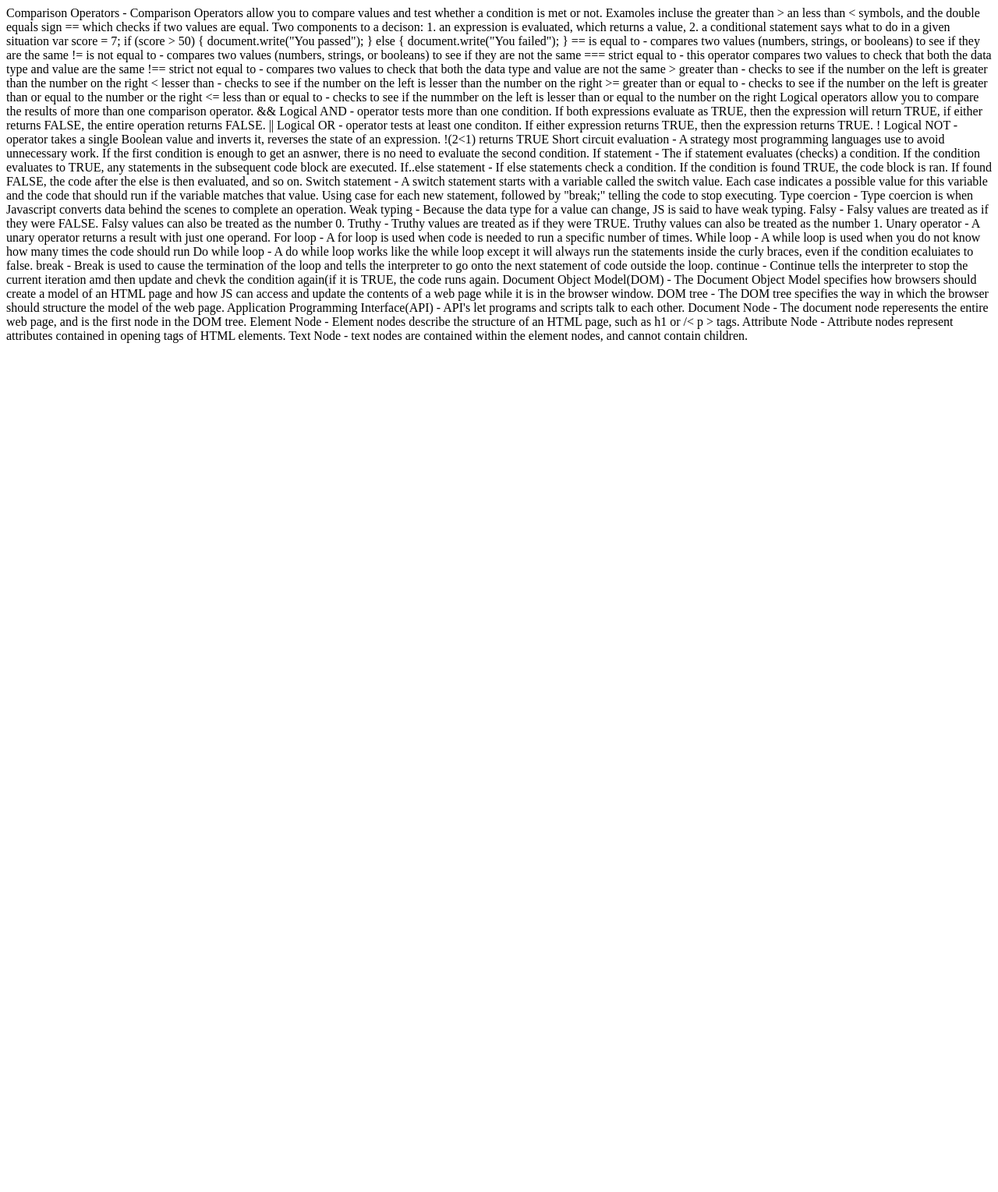
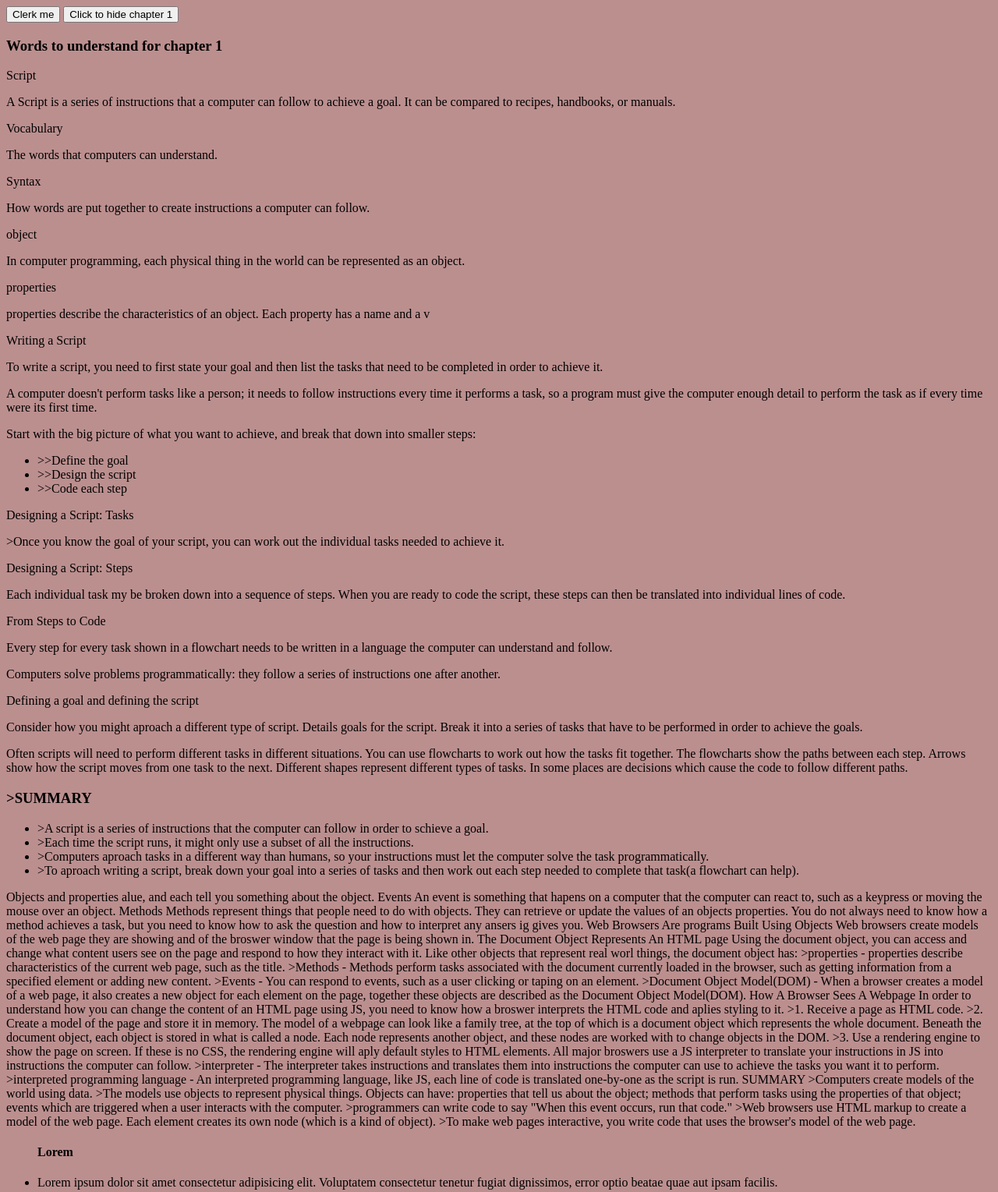
Before and after one commit to carter85/ccartersite, a plain HTML site: page notes.html in a window 1280 px wide. Shown: the whole page at 78% size. Before the commit the page ends 800 px from the top, so only its background shows below. Drawn offline with Linux system fonts and the light colour scheme.

Commit message:
added chap1 to notes.html, made hide button

```diff
--- a/css/styles.css
+++ b/css/styles.css
@@ -0,0 +1,16 @@
+#banner {
+    width: 100%;
+    height: 88px;
+    background: rgb(6,2,75);
+    background: linear-gradient(33deg,rgba(9,111,121,1) 0%, rgba(0,212,255,1) 100%);
+    display: grid;
+    position: fixed;
+    top: 0em;
+    left: 0em;
+    border-radius: 0% 0% 50% 50%;
+    border: 2px solid seagreen;
+}
+
+html {
+    background: rosybrown;
+}
--- a/js/scripts.js
+++ b/js/scripts.js
@@ -0,0 +1,9 @@
+function hideShit() {
+    var x = document.getElementById("chOne");
+    if (x.style.display === "none") {
+        x.style.display = "block";
+    }
+    else {
+        x.style.display = "none";
+    }
+}
--- a/notes.html
+++ b/notes.html
@@ -1,93 +1,117 @@
 <!DOCTYPE html>
 <html>
 <head>
-    <title>Notes, taken not stirred</title>
-    <link rel="stylesheet" type="text/css" href="css/styles.css">
+<title>JavaScript & JQuery Notes/Flash Cards</title>
+<link rel="stylesheet" href="./css/styles.css">
 </head>
 <body>
-    <div id="notes">
-    Comparison Operators - Comparison Operators allow you to compare values and test whether a condition is met or not. Examoles incluse the greater than > an less than < symbols, and the double equals sign == which checks if two values are equal.
+<button onclick="hideShit()">Clerk me</button>
+<input id="hideChapOne" type="button" onclick="hideShit()" value="Click to hide chapter 1">
+<div id="chOne">
+    <h3>Words to understand for chapter 1</h3>
+    <p class="words">Script</p><p class="defs">A Script is a series of instructions that a computer can follow to achieve a goal. It can be compared to recipes, handbooks, or manuals.</p>
+    <p class="words">Vocabulary</p><p class="defs">The words that computers can understand.</p>
+    <p class="words">Syntax</p><p class="defs">How words are put together to create instructions a computer can follow.</p>
+    <p>object</p><p>In computer programming, each physical thing in the world can be represented as an object.</p>
+    <p>properties</p><p>properties describe the characteristics of an object. Each property has a name and a v</p>
 
-    Two components to a decison: 1. an expression is evaluated, which returns a value, 2. a conditional statement says what to do in a given situation
-
-    var score = 7;
-
-    if (score > 50) {
-        document.write("You passed");
-    } else {
-        document.write("You failed");
-    }
-
-    == is equal to - compares two values (numbers, strings, or booleans) to see if they are the same
-
-    != is not equal to - compares two values (numbers, strings, or booleans) to see if they are not the same
-
-    === strict equal to - this operator compares two values to check that both the data type and value are the same
-
-    !== strict not equal to - compares two values to check that both the data type and value are not the same
-
-    > greater than - checks to see if the number on the left is greater than the number on the right
-
-    < lesser than - checks to see if the number on the left is lesser than the number on the right
-
-    >= greater than or equal to - checks to see if the number on the left is greater than or equal to the number or the right
-
-    <= less than or equal to - checks to see if the nummber on the left is lesser than or equal to the number on the right
-
-    Logical operators allow you to compare the results of more than one comparison operator.
-
-    && Logical AND - operator tests more than one condition. If both expressions evaluate as TRUE, then the expression will return TRUE, if either returns FALSE, the entire operation returns FALSE.
-
-    || Logical OR - operator tests at least one conditon. If either expression returns TRUE, then the expression returns TRUE.
-
-    ! Logical NOT - operator takes a single Boolean value and inverts it, reverses the state of an expression. !(2<1) returns TRUE
-
-    Short circuit evaluation - A strategy most programming languages use to avoid unnecessary work. If the first condition is enough to get an asnwer, there is no need to evaluate the second condition.
-
-    If statement - The if statement evaluates (checks) a condition. If the condition evaluates to TRUE, any statements in the subsequent code block are executed.
-
-    If..else statement - If else statements check a condition. If the condition is found TRUE, the code block is ran. If found FALSE, the code after the else is then evaluated, and so on.
-
-    Switch statement - A switch statement starts with a variable called the switch value. Each case indicates a possible value for this variable and the code that should run if the variable matches that value. Using case for each new statement, followed by "break;" telling the code to stop executing.
-
-    Type coercion - Type coercion is when Javascript converts data behind the scenes to complete an operation.
-
-    Weak typing - Because the data type for a value can change, JS is said to have weak typing.
-
-    Falsy - Falsy values are treated as if they were FALSE. Falsy values can also be treated as the number 0.
-
-    Truthy - Truthy values are treated as if they were TRUE. Truthy values can also be treated as the number 1.
-
-    Unary operator - A unary operator returns a result with just one operand.
-
-    For loop - A for loop is used when code is needed to run a specific number of times.
-
-    While loop - A while loop is used when you do not know how many times the code should run
-
-    Do while loop - A do while loop works like the while loop except it will always run the statements inside the curly braces, even if the condition ecaluiates to false.
-
-    break - Break is used to cause the termination of the loop and tells the interpreter to go onto the next statement of code outside the loop.
-
-    continue - Continue tells the interpreter to stop the current iteration amd then update and chevk the condition again(if it is TRUE, the code runs again.
-
-    Document Object Model(DOM) - The Document Object Model specifies how browsers should create a model of an HTML page and how JS can access and update the contents of a web page while it is in the browser window.
-
-    DOM tree - The DOM tree specifies the way in which the browser should structure the model of the web page.
-
-    Application Programming Interface(API) - API's let programs and scripts talk to each other.
-
-    Document Node - The document node reperesents the entire web page, and is the first node in the DOM tree.
-
-    Element Node - Element nodes describe the structure of an HTML page, such as h1 or /< p > tags.
-
-    Attribute Node - Attribute nodes represent attributes contained in opening tags of HTML elements.
-
-    Text Node - text nodes are contained within the element nodes, and cannot contain children.
+    <p>Writing a Script</p>
+    <p>To write a script, you need to first state your goal and then list the tasks that need to be completed in order to achieve it.</p>
+    <p>A computer doesn't perform tasks like a person; it needs to follow instructions every time it performs a task, so a program must give the computer enough detail to perform the task as if every time were its first time.</p>
+    <p>Start with the big picture of what you want to achieve, and break that down into smaller steps:</p>
+    <ul>
+        <li>>>Define the goal</li>
+        <li>>>Design the script</li>
+        <li>>>Code each step</li>
+    </ul>
+    <p>Designing a Script: Tasks</p>
+    <p>>Once you know the goal of your script, you can work out the individual tasks needed to achieve it.</p>
+    <p>Designing a Script: Steps</p>
+    <p>Each individual task my be broken down into a sequence of steps. When you are ready to code the script, these steps can then be translated into individual lines of code.</p>
+    <p>From Steps to Code</p>
+    <p>Every step for every task shown in a flowchart needs to be written in a language the computer can understand and follow.</p>
+    <p>Computers solve problems programmatically: they follow a series of instructions one after another.</p>
+    <p>Defining a goal and defining the script</p>
+    <p>Consider how you might aproach a different type of script. Details goals for the script. Break it into a series of tasks that have to be performed in order to achieve the goals.
+    <p>Often scripts will need to perform different tasks in different situations. You can use flowcharts to work out how the tasks fit together. The flowcharts show the paths between each step. Arrows show how the script moves from one task to the next. Different shapes represent different types of tasks. In some places are decisions which cause the code to follow  different paths.
+    <h3>>SUMMARY</h3>
+<ul>
+    <li>>A script is a series of instructions that the computer can follow in order to schieve a goal.</li>
+    <li>>Each time the script runs, it might only use a subset of all the instructions.</li>
+    <li>>Computers aproach tasks in a different way than humans, so your instructions must let the computer solve the task programmatically.</li>
+    <li>>To aproach writing a script, break down your goal into a series of tasks and then work out each step needed to complete that task(a flowchart can help).</li>
+</ul>
+Objects and properties
+alue, and each tell you something about the object.
 
 
-    </div>
+Events
+An event is something that hapens on a computer that the computer can react to, such as a keypress or moving the mouse over an object.
 
-<scripts src="/js/scripts.js"></scripts>
+
+Methods
+Methods represent things that people need to do with objects. They can retrieve  or update the values of an objects properties. You do not always need to know how a method achieves a task, but you need to know how to ask the question and how to interpret any ansers ig gives you.
+
+
+Web Browsers Are programs Built Using Objects
+Web browsers create models of the web page they are showing and of the broswer window that the page is being shown in.
+
+
+The Document Object Represents An HTML page
+Using the document object, you can access and change what content users see on the page and respond to how they interact with it.
+
+Like other objects that represent real worl things, the document object has:
+>properties - properties describe characteristics of the current web page, such as the title.
+>Methods - Methods perform tasks associated with the document currently loaded in the browser, such as getting information from a specified element or adding new content.
+>Events - You can respond to events, such as a user clicking or taping on an element.
+
+>Document Object Model(DOM) - When a browser creates a model of a web page, it also creates a new object for each element on the page, together these objects are described as the Document Object Model(DOM).
+
+
+How A Browser Sees A Webpage
+In order to understand how you can change the content of an HTML page using JS, you need to know how a broswer interprets the HTML code and aplies styling to it.
+
+>1. Receive a page as HTML code.
+>2. Create a model of the page and store it in memory. The model of a webpage can look like a family tree, at the top of which is a document object which represents the whole document. Beneath the document object, each object is stored in what is called a node. Each node represents another object, and these nodes are worked with to change objects in the DOM.
+>3. Use a rendering engine to show the page on screen. If these is no CSS, the rendering engine will aply default styles to HTML elements.
+
+All major broswers use a JS interpreter to translate your instructions in JS into instructions the computer can follow.
+
+>interpreter - The interpreter takes instructions and translates them into instructions the computer can use to achieve the tasks you want it to perform.
+
+>interpreted programming language - An interpreted programming language, like JS, each line of code is translated one-by-one as the script is run.
+
+
+SUMMARY
+>Computers create models of the world using data.
+>The models use objects to represent physical things. Objects can have: properties that tell us about the object; methods that perform tasks using the properties of that object; events which are triggered when a user interacts with the computer.
+>programmers can write code to say "When this event occurs, run that code."
+>Web browsers use HTML markup to create a model of the web page. Each element creates its own node (which is a kind of object).
+>To make web pages interactive, you write code that uses the browser's model of the web page.
+</div>
+
+<div id="chTwo">
+
+<ul id="chap3">
+    <h4>Lorem</h4><li>Lorem ipsum dolor sit amet consectetur adipisicing elit.
+        Voluptatem consectetur tenetur fugiat dignissimos, error optio beatae quae aut ipsam facilis.</li>
+</ul>
+<ul id="chap4">
+
+</ul>
+<ul id="chap5">
+</ul>
+<ul id="chap6">
+</ul>
+<ul id="chap7">
+</ul>
+<ul id="chap8">
+</ul>
+</div>
+
+
+<script src="js/scripts.js"></script>
+
 </body>
 
 
```
Also changed, not shown: about.html (+2 -2 lines).
